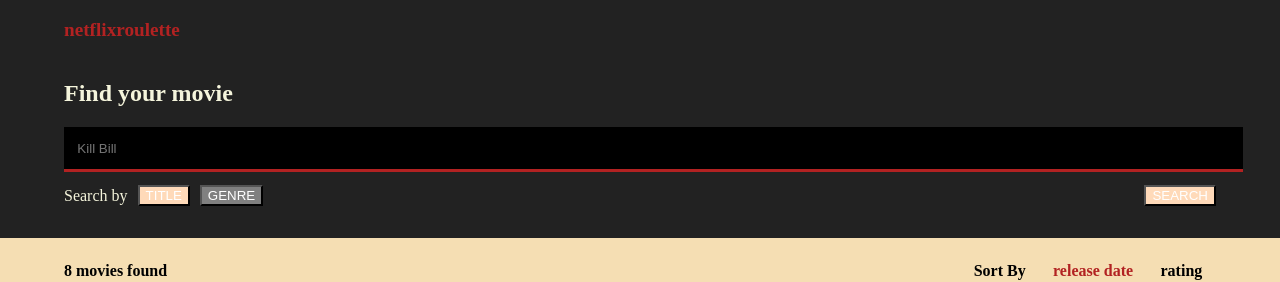
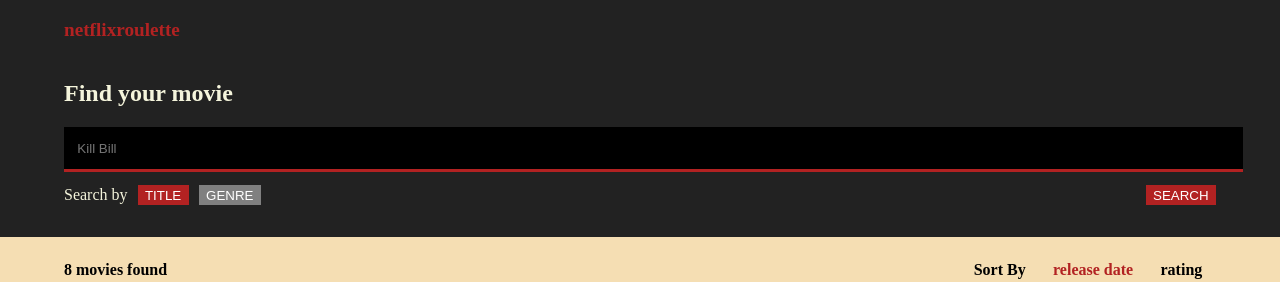
Before and after one commit to gAndrzejowski/rm, a React app: page / in a window 1280 px wide. Shown: the top 282 px of the page. Built offline with nearby package versions, Linux system fonts and the light colour scheme.

Commit message:
fix buttons

```diff
--- a/src/components/Heading/Heading.scss
+++ b/src/components/Heading/Heading.scss
@@ -8,4 +8,20 @@ header {
   flex-flow:row nowrap;
   justify-content: space-between;
   align-items: center;
+  button {
+    color:firebrick;
+    text-transform: uppercase;
+    text-align: center;
+    display:block;
+    background-color: white;
+    margin-left:10px;
+    border:none;
+    padding:.2em 1ch;
+    -webkit-user-select: none;
+    -moz-user-select: none;
+    -ms-user-select: none;
+    user-select: none;
+    outline:none;
+    font-weight: bold;
+  }
 }
--- a/src/components/SearchBox/SearchBox.scss
+++ b/src/components/SearchBox/SearchBox.scss
@@ -5,9 +5,16 @@
   display:block;
   background-color: $bg;
   margin-left:10px;
+  border:none;
+  padding:.2em 1ch;
+  -webkit-user-select: none;
+  -moz-user-select: none;
+  -ms-user-select: none;
+  user-select: none;
+  outline:none;
 }
 .btnActive,.search {
-  @include button(peachpuff);
+  @include button(firebrick);
 }
 .btnInactive {
   @include button(grey);
```
